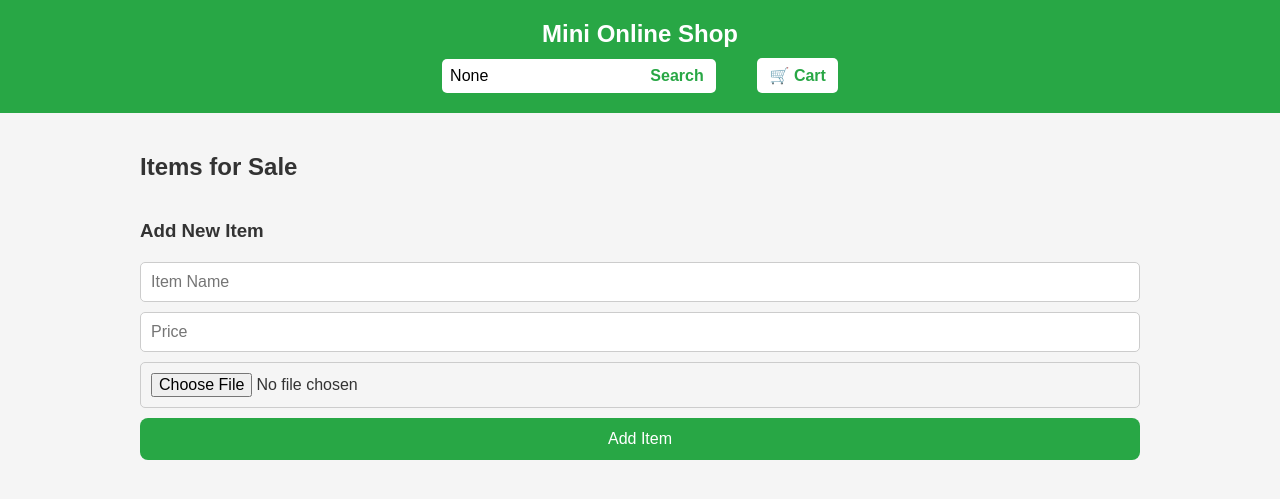
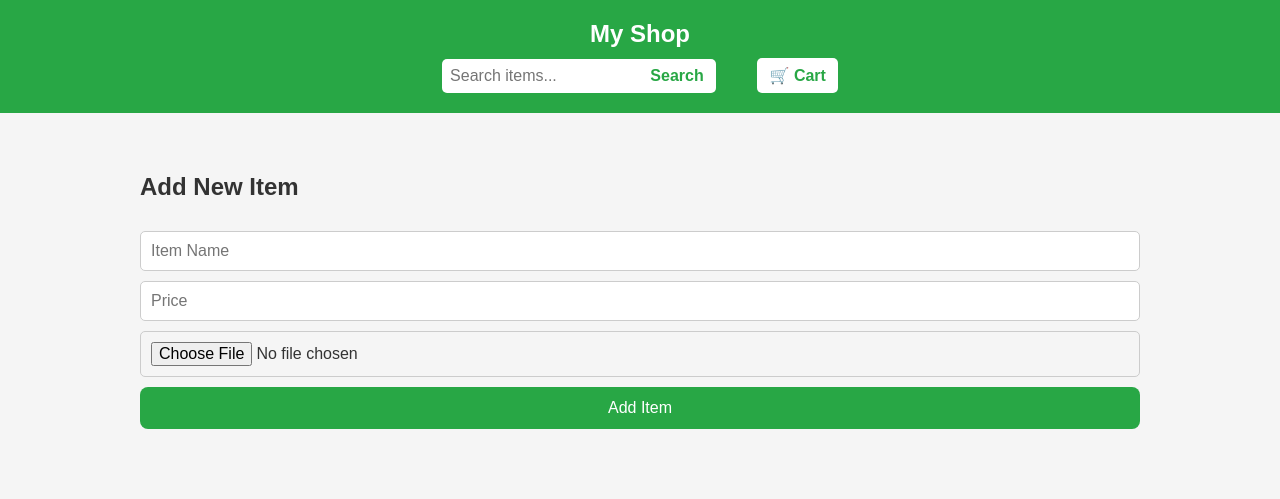
Before and after one commit to Jensen-creator/my--flask-pwa, a Flask app: page / in a window 1280 px wide. Shown: the top 499 px of the page. Run offline with Flask 3, Linux system fonts and the light colour scheme; data that the repository does not hold is empty.

Commit message:
Update index.html

```diff
--- a/templates/index.html
+++ b/templates/index.html
@@ -2,53 +2,49 @@
 <html lang="en">
 <head>
     <meta charset="UTF-8">
-    <meta name="viewport" content="width=device-width, initial-scale=1.0, maximum-scale=1.0, user-scalable=no">
-    <title>Mini Online Shop</title>
+    <meta name="viewport" content="width=device-width, initial-scale=1.0">
+    <title>Shop</title>
     <link rel="stylesheet" href="{{ url_for('static', filename='style.css') }}">
 </head>
 <body>
     <header>
-        <h1>Mini Online Shop</h1>
+        <h1>My Shop</h1>
         <div class="header-buttons">
-            <!-- Search Bar -->
-            <form method="GET" class="search-bar">
-                <input type="text" name="search" placeholder="Search items..." value="{{ request.args.get('search') }}">
+            <form action="/" method="get" class="search-bar">
+                <input type="text" name="search" placeholder="Search items...">
                 <button type="submit">Search</button>
             </form>
-            <!-- Cart Button -->
             <a href="{{ url_for('cart') }}" class="cart-button">🛒 Cart</a>
         </div>
     </header>
 
     <main>
-        <!-- Items Section -->
-        <section class="items">
-            <h2>Items for Sale</h2>
+        <div class="items">
             <div class="item-grid">
                 {% for item in items %}
                 <div class="item-card">
-                    {% if item[3] %}
-                    <img src="{{ url_for('static', filename='uploads/' ~ item[3]) }}" alt="{{ item[1] }}">
+                    {% if item['image'] %}
+                    <img src="{{ url_for('static', filename='uploads/' ~ item['image']) }}" alt="{{ item['name'] }}">
                     {% else %}
                     <img src="{{ url_for('static', filename='uploads/default.png') }}" alt="No Image">
                     {% endif %}
-                    <h3>{{ item[1] }}</h3>
-                    <p>${{ "%.2f"|format(item[2]) }}</p>
-                    <a class="button" href="/?add_to_cart={{ item[0] }}">Add to Cart</a>
+                    <h3>{{ item['name'] }}</h3>
+                    <p>${{ "%.2f"|format(item['price']) }}</p>
+                    <a href="{{ url_for('index', add_to_cart=item['id']) }}" class="button">Add to Cart</a>
                 </div>
                 {% endfor %}
             </div>
 
             <!-- Add Item Form -->
-            <h3>Add New Item</h3>
-            <form method="POST" enctype="multipart/form-data" class="add-form">
+            <form action="/" method="post" enctype="multipart/form-data" class="add-form">
+                <h2>Add New Item</h2>
                 <input type="hidden" name="action" value="add_item">
                 <input type="text" name="name" placeholder="Item Name" required>
                 <input type="number" step="0.01" name="price" placeholder="Price" required>
-                <input type="file" name="image" accept="image/*">
+                <input type="file" name="image">
                 <button type="submit">Add Item</button>
             </form>
-        </section>
+        </div>
     </main>
 </body>
 </html>
```
